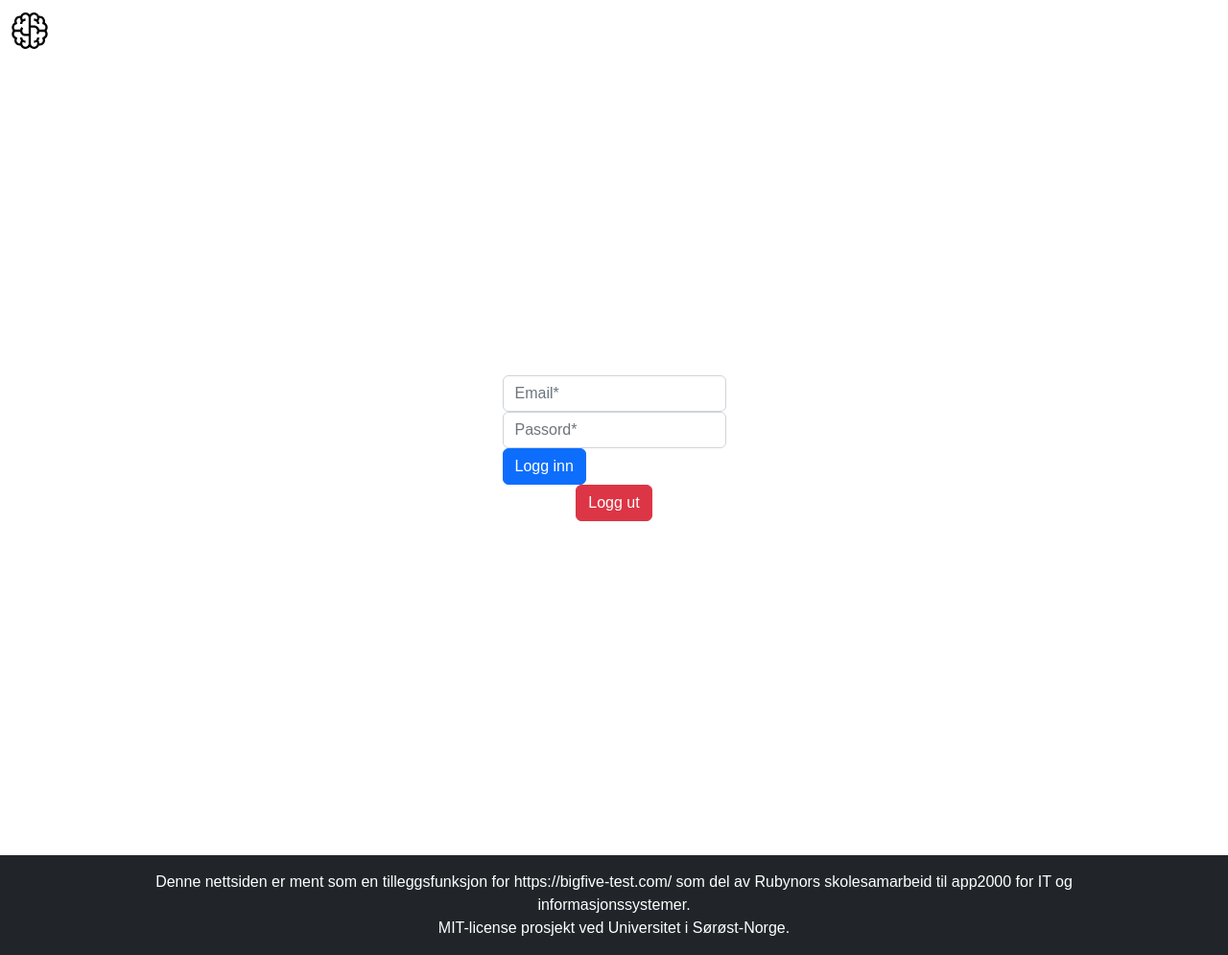
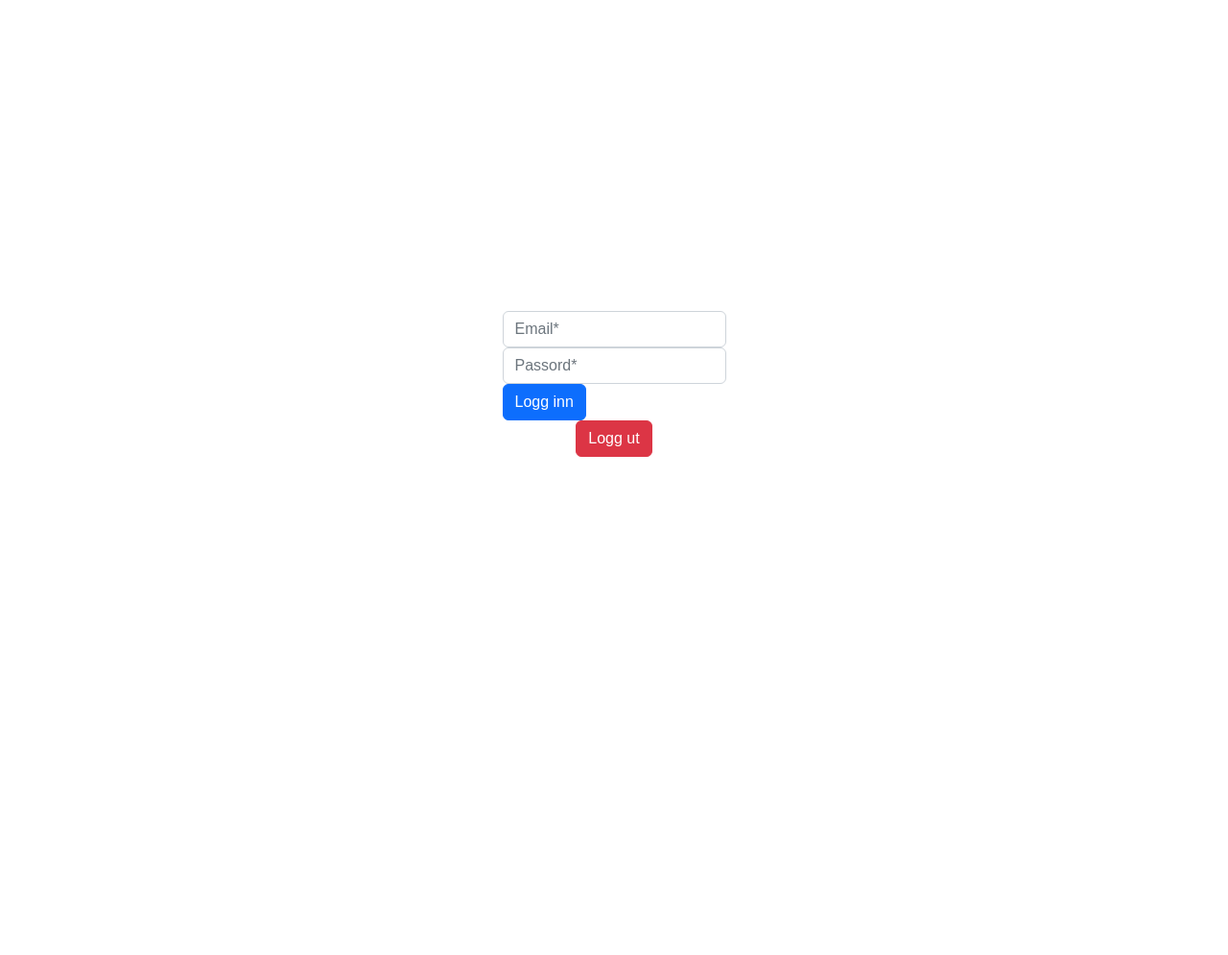
Before and after one commit to fielcool/app2000-gruppe13, a React (Create React App) app in the folder client/: page /LoginUser in a window 1280 px wide. Shown: the whole page at 96% size. After the commit the page ends 800 px from the top, so only its background shows below. Built offline with nearby package versions, Linux system fonts and the light colour scheme.

Commit message:
modified:   client/src/LoginUser.js

```diff
--- a/client/src/LoginUser.js
+++ b/client/src/LoginUser.js
@@ -4,8 +4,7 @@ import axios from "axios";
 import LoggedInUser from "./LoggedInUser"; // Importing LoggedInUser component
 import { useAuth } from './context/AuthContext'; // Importing useAuth hook
 import { useNavigate } from 'react-router-dom';
-import Header from './Header'; // Importing Header component
-import Footer from './Footer'; // Importing Footer component
+
 
 // Async function to log in user with provided credentials
 async function loginUser(credentials) {
@@ -83,7 +82,6 @@ function LoginForm() {
 
   return (
     <>
-    <Header />
     <div className="main">
 
       {authToken ? (
@@ -113,7 +111,6 @@ function LoginForm() {
         Logg ut
       </Button>
     </div>
-    <Footer />
     </>
   );
 }
```
